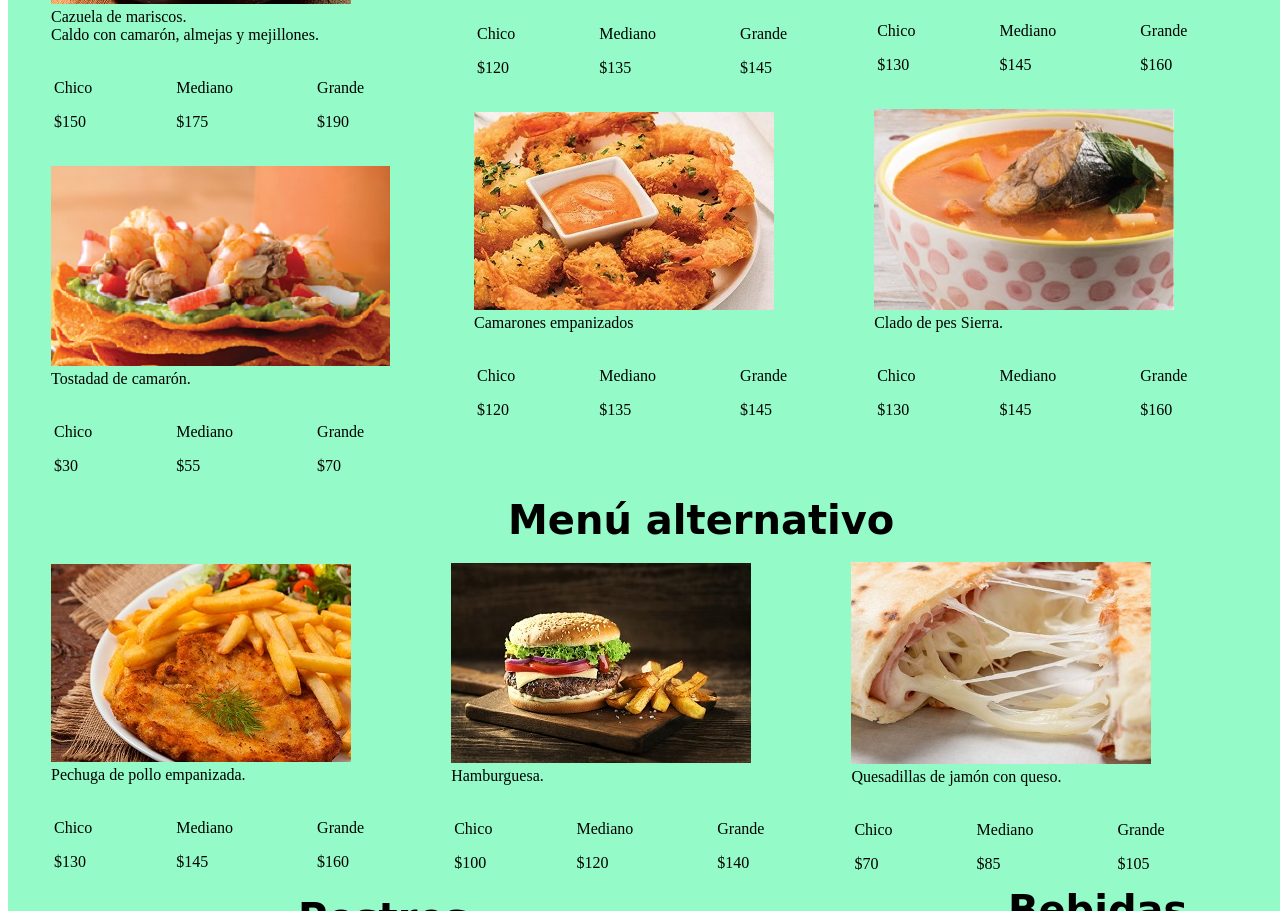
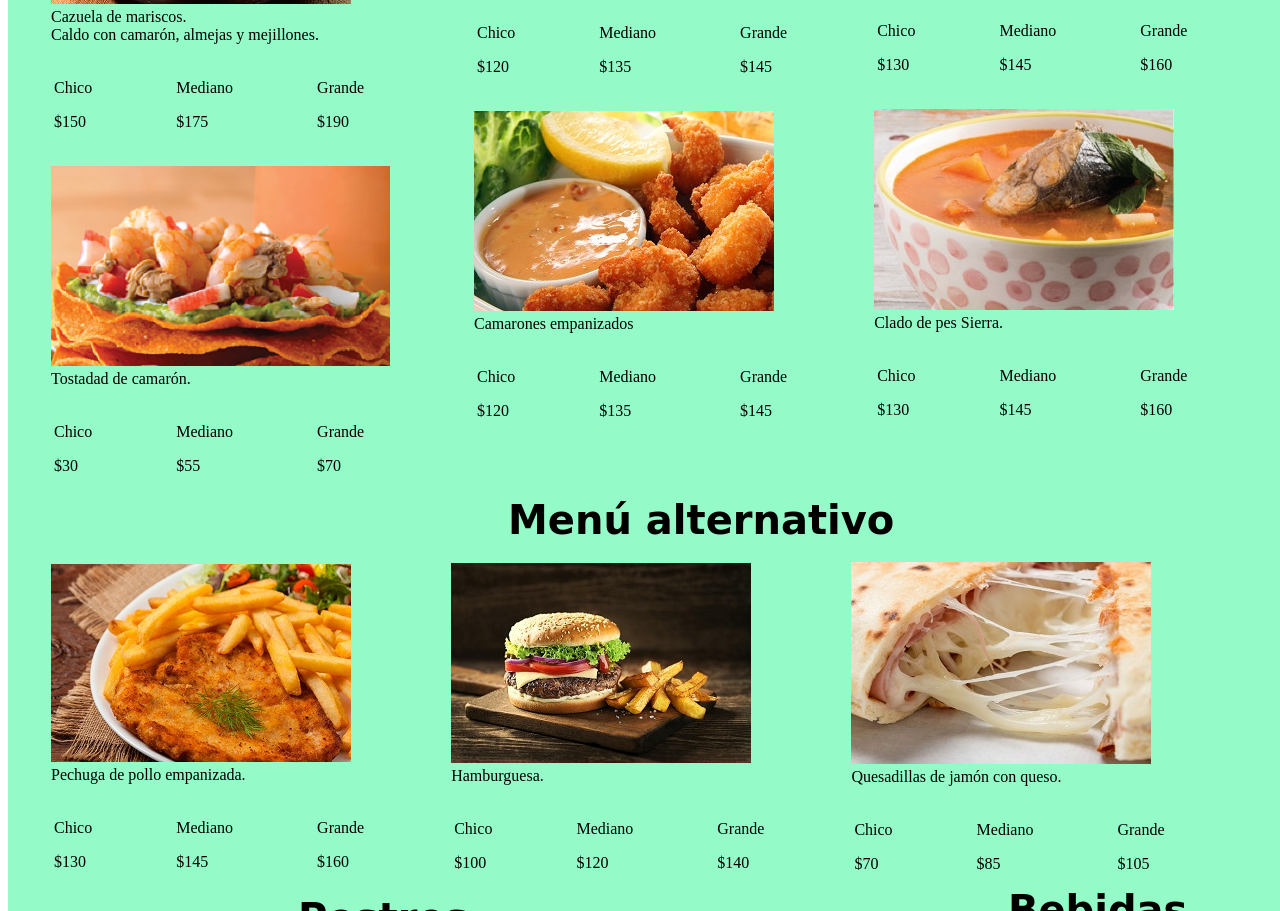
Before and after one commit to JosueVF/marisqueria-EL-TIBU-, a plain HTML site: page menu.html in a window 1280 px wide. Shown: the part 2042-2953 px from the top of the page. Drawn offline with Linux system fonts and the light colour scheme.

Commit message:
Terminado

```diff
--- a/menu.html
+++ b/menu.html
@@ -261,7 +261,7 @@
 							</tr>
 						</table>
 						<figure>
-							<img src="gal/camarones-empanizados.jpg">
+							<img src="gal/camarones empanizados.jpg">
 							<figcaption>Camarones empanizados</figcaption>
 						</figure>
 						<table>
```
Also changed, not shown: gal/camarones empanizados.jpg (added), gal/camarones-empanizados.jpg (deleted).
